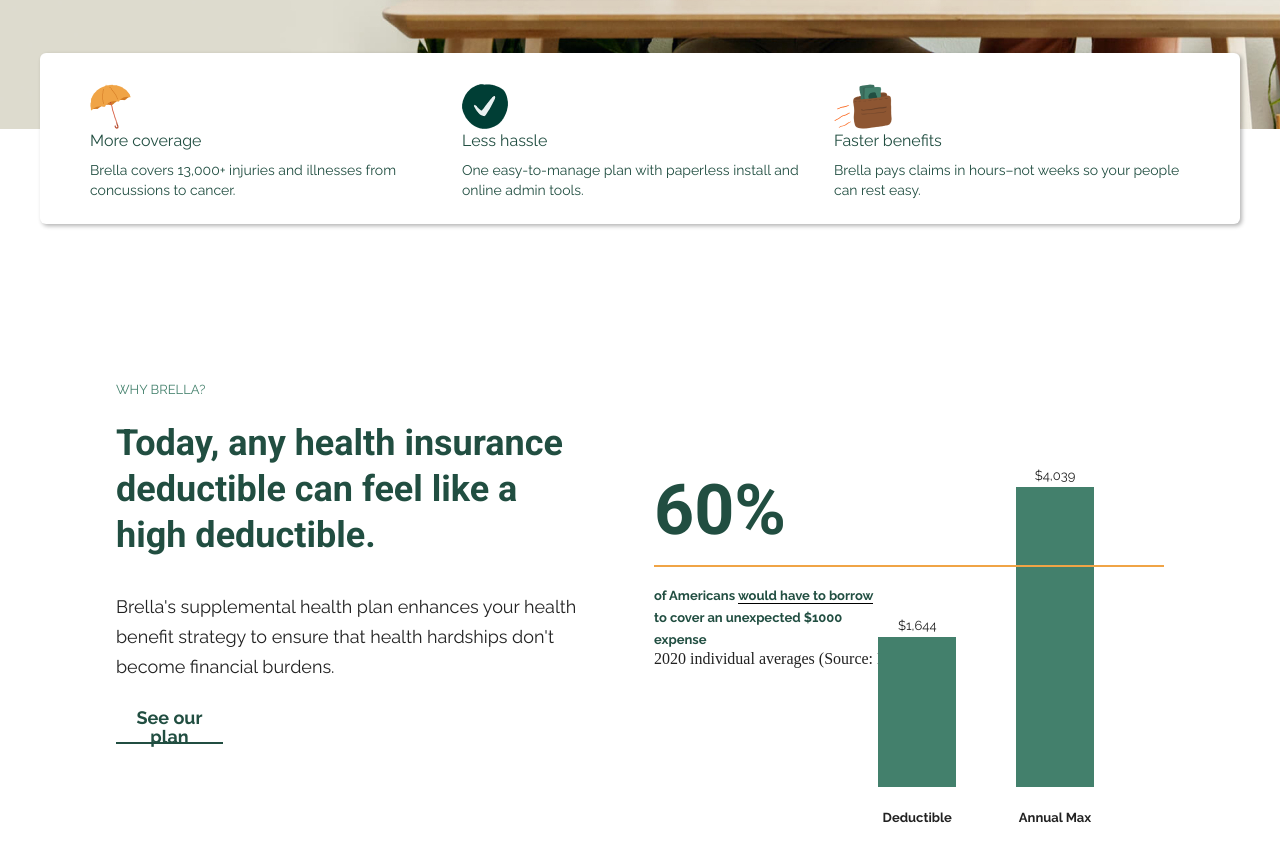
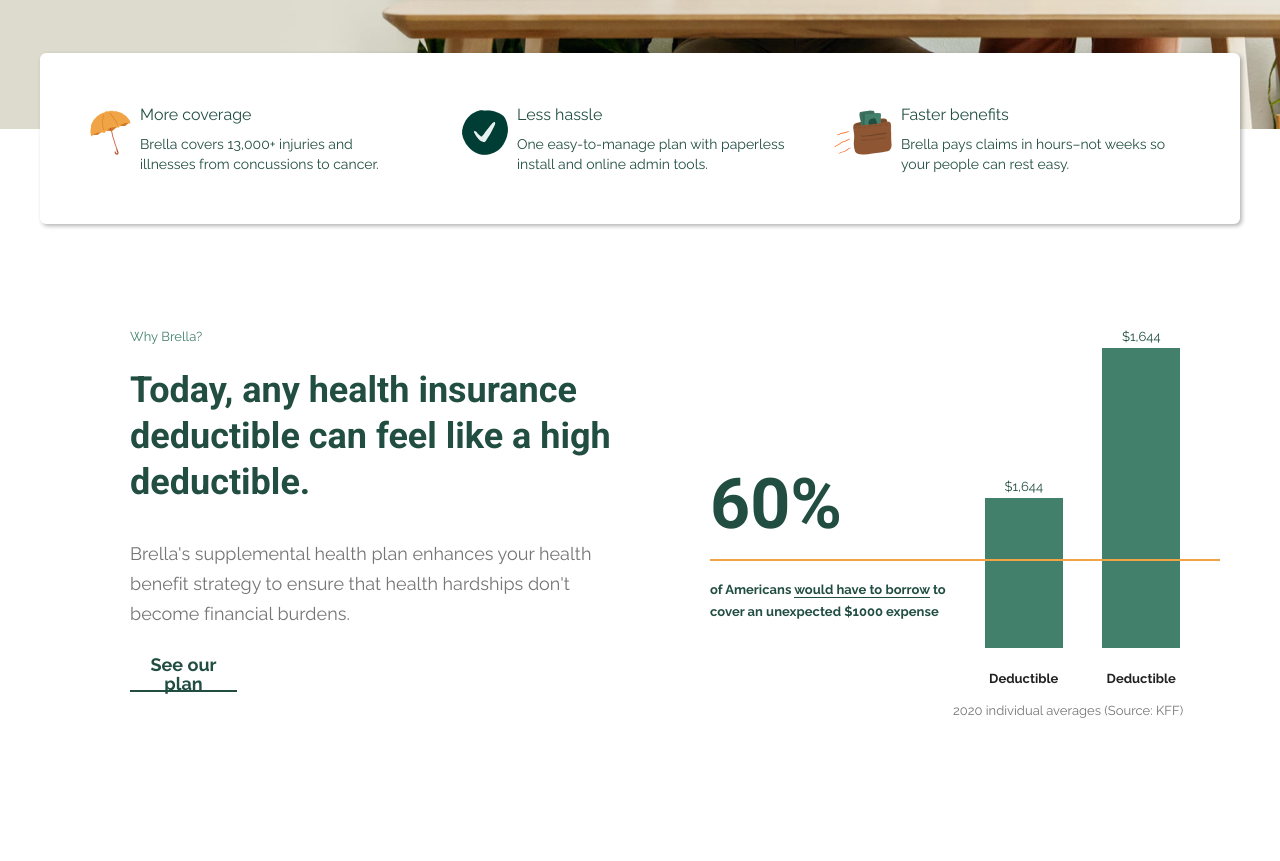
Before and after one commit to Scrymez/brella, a plain HTML site: page index.html in a window 1280 px wide. Shown: the part 681-1542 px from the top of the page. Drawn offline with Linux system fonts and the light colour scheme.

Commit message:
Добавил вкладку с диаграммаи

```diff
--- a/index.html
+++ b/index.html
@@ -89,39 +89,62 @@
                 </div>
 
             </aside>
-            <section class="chart">
+            <section class="wrapper__chart">
                 <div class="chart__container">
-                    <div class="chart__text">
-                        <p class="chart__text--question" title="Why Brella?">Why Brella?</p>
-                        <h2 class="chart__text--title" title="Today, any health insurance deductible can feel like a high deductible.">Today, any health insurance deductible can feel like a high deductible.</h2>
-                        <p class="chart__text--desk" title="Brella's supplemental health plan enhances your health benefit strategy to ensure that health hardships don't become financial burdens.">Brella's supplemental health plan enhances your health benefit strategy to ensure that health hardships don't become financial burdens.</p>
-                        <button class="chart__text--btn"><span class="btn--text">See our plan</span></button>
+                    <div class="chart__container--left">
+                        <span class="chart__greetings--left">
+                            Why Brella?
+                        </span>
+                        <h2 class="chart__title--left">
+                            Today, any health insurance deductible can feel like a high deductible.
+                        </h2>
+                        <p class="chart__desk--left">
+                            Brella's supplemental health plan enhances your health benefit strategy to ensure that health hardships don't become financial burdens.
+                        </p>
+                        <button class="chart__btn--left">
+                            <a href="#!" class="chart__btn--link">
+                                See our plan
+                            </a>
+                        </button>
+
                     </div>
-                    <div class="chart__diagram">
-                        <div class="chart__diagram--desk">
-                            <h2 class="chart__diagram--title">60%</h2>
-                            <div class="chart__diagram--line"></div>
-                            <p class="chart__diagram--text">of Americans <span class="border__bottom" style="border-bottom: 1px solid #000;">would have to borrow</span> to cover an unexpected $1000 expense</p>
+                    <div class="chart__container--right">
+                        <div class="chart__block--int">
+                            <div class="chart__layout--left">
+                                <h2 class="chart__layout--title" title="60%">
+                                    60%
+                                </h2>
+                                <p class="chart__layout--desk">
+                                    of Americans <span class="border__bottom">would have to borrow</span> to cover an unexpected $1000 expense
+                                </p>
+                            </div>
+                            <div class="chart__line"></div> <!--! Линия -->
+                            <div class="chart__layout--right">
+                                <div class="diagram--left">
+                                    <span class="diagram__num">
+                                        $1,644
+                                    </span>
+                                    <div class="diagram--left__rectangle"></div><!--! Прямоугольник -->
+                                    <h3 class="diagram__title">
+                                        Deductible
+                                    </h3>
+                                </div>
+                                <div class="diagram--right">
+                                    <span class="diagram__num">
+                                        $1,644
+                                    </span>
+                                    <div class="diagram--right__rectangle"></div><!--! Прямоугольник -->
+                                    <h3 class="diagram__title">
+                                        Deductible
+                                    </h3>
+                                </div>
+                            </div>
                         </div>
-                        <div class="chart__diagram--block">
-                            <div class="diagram__first--block">
-                                <p class="diagram--currency">$1,644</p>
-                                <div class="first--chart"></div>
-                                <div class="diagram__title">Deductible</div>
-                            </div>
-                            <div class="diagram__last--block">
-                                <p class="diagram--currency">$4,039</p>
-                                <div class="last--chart"></div>
-                                <div class="diagram__title">Annual Max</div>
-                            </div>
-
-                        </div>
-                        <p class="chart__desk">
+                        <span class="chart__end">
                             2020 individual averages (Source: KFF)
-                        </p>
+                        </span>
                     </div>
                 </div>
-
             </section>
         </main>
     </div><!-- container -->
--- a/style/style.scss
+++ b/style/style.scss
@@ -9,6 +9,7 @@ body{
 
 
 .container {
+    margin: 0 auto;
         //*location on the page
         .header {   //?HEADER
             width: 1440px;
@@ -179,6 +180,7 @@ body{
                         .aside__desk{
                             font-size: 14px;
                             line-height: 20px;
+                            max-width: 269px;
                         }
                     }
                  }
@@ -187,35 +189,35 @@ body{
                     margin-right: 16px;
                  }
              }
-             .chart {
+            .wrapper__chart{
                 position: relative;
-                height: 728px;
-                margin-top: -95px;
+                min-height: 728px;
+                top: -94.5px;
                 .chart__container {
                     position: relative;
                     top: 160px;
+                    width: 100%;
+                    max-width: 1200px;
+                    margin: 0 auto;
+                    height: 432px;
                     display: flex;
                     justify-content: center;
                     flex-wrap: wrap;
-                    align-items: center;
-                    max-width: 1200px;
-                    margin: 0 auto;
-                    .chart__text {
+                    .chart__container--left{
                         position: relative;
-                        margin-right: 60px;
-                        max-width: 510px;
-                        margin-top: 37px;
-                        margin-right: 60px;
-                        //*Fonts
-                        .chart__text--question{
-                            font-family: 'Raleway' ,sans-serif;
+                        top: 37px;
+                        width: 510px;
+                        .chart__greetings--left{
+                            font-family: 'Raleway', sans-serif;
                             font-size: 13px;
                             font-weight: 400;
                             line-height: 20px;
+                            letter-spacing: 0.05000000074505806px;
+                            text-align: left;
                             color: #43806C;
-                            text-transform: uppercase;
                         }
-                        .chart__text--title{
+                        .chart__title--left{
+                            margin-top: 20px;
                             font-family: 'Roboto', sans-serif;
                             font-size: 36px;
                             font-weight: 700;
@@ -223,144 +225,160 @@ body{
                             letter-spacing: 0em;
                             text-align: left;
                             color: #214E41;
-
-                            margin-top: 20px;
-                            max-width: 478px;
                         }
-                        .chart__text--desk {
+                        .chart__desk--left{
+                            margin-top: 34px;
                             font-family: 'Raleway', sans-serif;
                             font-size: 18px;
                             font-weight: 400;
                             line-height: 30px;
+                            letter-spacing: 0.019999999552965164px;
                             text-align: left;
-
-                            margin-top: 34px;
-                            max-width: 477px;
+                            color: #757575;
                         }
-                        .chart__text--btn{
-                            width: 107px;
-                            height: 36px;
+                        .chart__btn--left {
+                            position: relative;
+                            left: 0;
+                            margin-top: 26px;
+                            color: #214E41;
                             border-bottom: 2px solid #214E41;
-                            background-color: #fff;
+                            width: 107PX;
+                            height: 37px;
                             border-top-left-radius: 6px;
                             border-top-right-radius: 6px;
-                            margin-top: 26px;
-                            margin-left: 0;
-                            .btn--text{
+                            background-color: white;
+                            .chart__btn--link{
                                 font-family: Raleway;
                             font-size: 18px;
                             font-weight: 700;
                             line-height: 18px;
+                            letter-spacing: 0.019999999552965164px;
                             text-align: center;
                             color: #214E41;
                             }
                         }
-                        .chart__text--btn:hover, .chart__text--btn:focus {
+                        .chart__btn--left:hover{
                             transition: .2s;
-                            background-color: #d3fae4;
+                            background-color: #5cd4b2;
                         }
+
                     }
-                    .chart__diagram{
+                    .chart__container--right{
                         position: relative;
-                        top: 176px;
+                        left: 60px;
                         width: 510px;
-                        height: 510px;
-                        // margin-right: 90px;
-                        .chart__diagram--desk{
-                            position: relative;
-                            margin-right: 100px;
-                            .chart__diagram--title {
-                                font-family: 'Roboto', sans-serif;
-                                font-size: 70px;
-                                font-weight: 700;
-                                line-height: 90px;
-                                text-align: left;
+                        .diagram__num{
+                            font-family: 'Raleway', sans-serif;
+                            font-size: 13px;
+                            font-weight: 400;
+                            line-height: 22px;
+                            letter-spacing: 0em;
+                            text-align: center;
                             color: #214E41;
-                                width: 153px;
-                                height: 90px;
                         }
-                            .chart__diagram--line{
-                                position: absolute;
-                                z-index: 2;
-                                margin-top: 10px;
-                                width: 510px;
-                                height: 2px;
-                                background-color: #F0A446;
-                            }
-                            .chart__diagram--text {
-                                position: relative;
-                                max-width: 224px;
-                                margin-top: 30px;
+                        .diagram__title{
                             font-family: 'Raleway', sans-serif;
                             font-size: 13px;
                             font-weight: 700;
                             line-height: 22px;
+                            letter-spacing: 0em;
+                            text-align: center;
+                            margin-top: 20px;
+
+                        }
+                        .chart__block--int {
+                            position: relative;
+                            top: 36px;
+                            bottom: 32px;
+                            display: flex;
+                            .chart__layout--left {
+                                position: relative;
+                                top: 133px;
+                                left: 0;
+                                width: 255px;
+                                height: 186px;
+                                .chart__layout--title{
+                                    margin-left: 10px;
+                                    color: #214E41;
+                                    font-family: Roboto;
+                                    font-size: 70px;
+                                    font-weight: 700;
+                                    line-height: 90px;
+                                    letter-spacing: 0em;
                                     text-align: left;
+                                }
+                                .chart__layout--desk{
+                                    margin-left: 10px;
+                                    margin-top: 30px;
                                     color: #214E41;
+                                    font-family: Raleway;
+                                    font-size: 13px;
+                                    font-weight: 700;
+                                    line-height: 22px;
+                                    letter-spacing: 0.019999999552965164px;
+                                    text-align: left;
+                                    .border__bottom{
+                                        border-bottom: 1px solid #214E41;
                                     }
                                 }
-                        .chart__diagram--block{
+                            }
+                            .chart__line{
                                 position: absolute;
-                            right: 70px;
-                            top: 0px;
+                                top: 233px;
+                                margin-left: 10px;
+                                z-index: 2;
+                                height: 2px;
+                                width: 510px;
+                                background-color: #F0A446;
+                            }
+                            .chart__layout--right{
+                                position: relative;
+
+                                margin-left: 10px;
                                 display: flex;
-                            justify-content: right;
-                            align-items: end; //!НЕОБХОДМО РАСПОЛОЖИТЬ ДИАГРАММЫ ПРАВИЛЬНО ПО МАКЕТУ КЛАССЫ chart__diagram chart__diagram--desk chart__diagram--block НО СНАЧАЛА РЕШИТЬ ПРОБЛЕМУ С SCSS
-                            .diagram__first--block{
+                                align-items: end;
+                                width: 235px;
+                                height: 364px;
+                                .diagram--left{
                                     position: relative;
                                     width: 117.5px;
-                                height: 214px;
-                                margin-left: 10px;
                                     display: flex;
                                     flex-direction: column;
                                     align-items: center;
-                                margin-right: 20px;
-                                .diagram--currency{
-                                    font-family: 'Raleway', sans-serif;
-                                    font-size: 13px;
-                                    font-weight: 400;
-                                    line-height: 22px;
-                                    text-align: center;
-                                }
-                                .first--chart{
+                                    .diagram--left__rectangle{
                                         position: relative;
                                         width: 78px;
                                         height: 150px;
                                         background-color: #43806C;
                                     }
-                                .diagram__title{
-                                    font-family: Raleway;
-                                    font-size: 13px;
-                                    font-weight: 700;
-                                    line-height: 22px;
-                                    text-align: center;
-                                    margin-top: 20px;
                                 }
-                            }
-                            .diagram__last--block{
-                                margin-left: 20px;
-                                .diagram--currency{
-                                    font-family: 'Raleway', sans-serif;
-                                    font-size: 13px;
-                                    font-weight: 400;
-                                    line-height: 22px;
-                                    text-align: center;
-                                }
-                                .last--chart{
+                                .diagram--right{
+                                    position: relative;
+                                    width: 117.5px;
+                                    display: flex;
+                                    flex-direction: column;
+                                    align-items: center;
+                                    .diagram--right__rectangle{
                                         position: relative;
                                         width: 78px;
                                         height: 300px;
                                         background-color: #43806C;
                                     }
-                                .diagram__title{
+                                }
+                            }
+                        }
+                        .chart__end{
+                            position: absolute;
+                            top: 410px;
+                            left: 253px;
                             font-family: Raleway;
                             font-size: 13px;
-                                    font-weight: 700;
+                            font-weight: 400;
                             line-height: 22px;
+                            letter-spacing: 0em;
                             text-align: center;
-                                    margin-top: 20px;
-                                }
-                            }
+                            color: #757575;
+
                         }
                     }
                 }
@@ -368,4 +386,3 @@ body{
 
          }
         }
-//!НЕОБХОДМО РАСПОЛОЖИТЬ ДИАГРАММЫ ПРАВИЛЬНО ПО МАКЕТУ КЛАССЫ chart__diagram chart__diagram--desk chart__diagram--block НО СНАЧАЛА РЕШИТЬ ПРОБЛЕМУ С SCSS
```
Also changed, not shown: style/style.css, 1 other file. Lines whose indentation alone changed are shown as unchanged.
